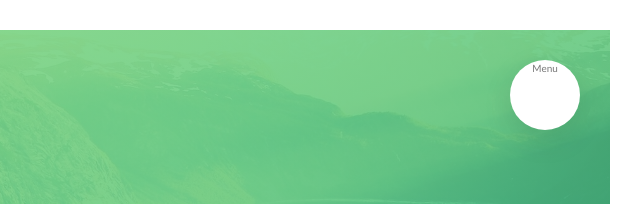
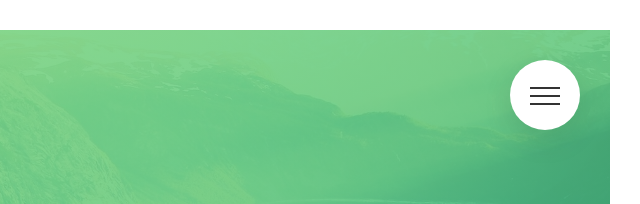
Before and after one commit to Isynopoulos1/Natours, a website: page index.html in a window 1280 px wide. Shown: the top 204 px of the page, 640-1280 px from the left. Drawn offline with Linux system fonts and the light colour scheme.

Commit message:
finishing the navigation section

```diff
--- a/index.html
+++ b/index.html
@@ -19,7 +19,9 @@
   <body>
     <div class="navigation">
       <input type="checkbox" class="navigation__checkbox" id="navi-toggle" />
-      <label for="navi-toggle" class="navigation__button">Menu </label>
+      <label for="navi-toggle" class="navigation__button"
+        ><span class="navigation__icon">&nbsp;</span></label
+      >
       <div class="navigation__background">&nbsp;</div>
       <nav class="navigation__nav">
         <ul class="navigation__list">
```
